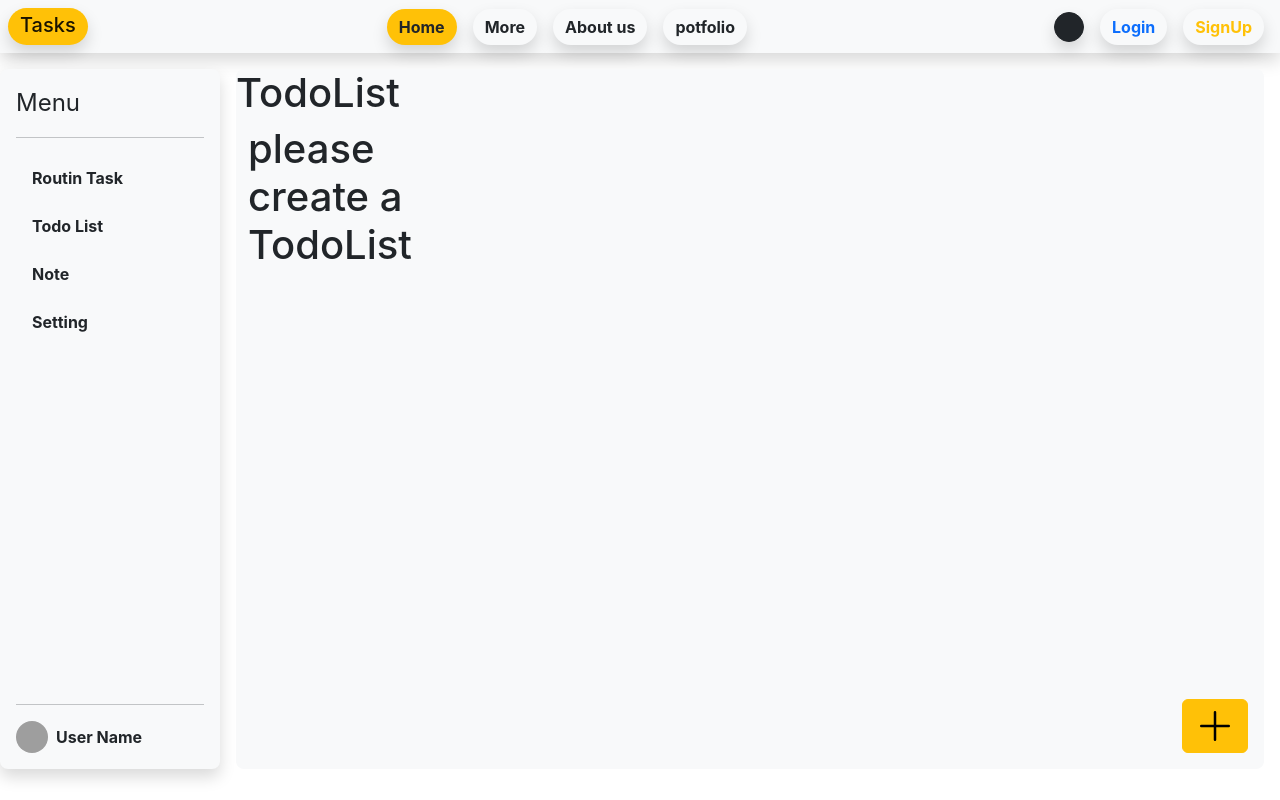
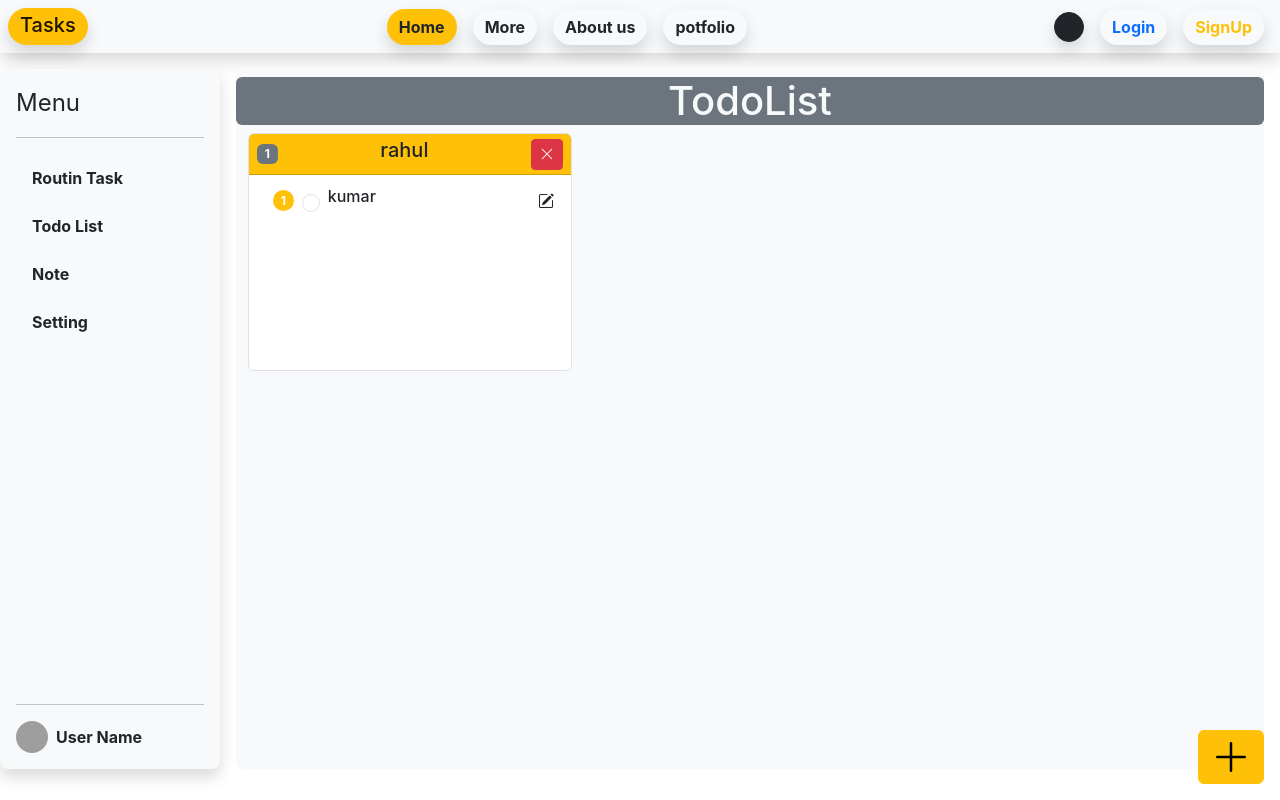
Before and after one commit to Rahulsrivastava0124/daily-task, a React (Create React App) app: page /Home/TodoList in a window 1280 px wide. Shown: the top 800 px of the page. Built offline with nearby package versions, Linux system fonts and the light colour scheme; grey boxes are pictures that could not be loaded; the HTML template or start-up script is replaced by a standard one.

Commit message:
TodoTask Edit listItem Function Completed

```diff
--- a/src/Component/Home_inputs.jsx
+++ b/src/Component/Home_inputs.jsx
@@ -12,8 +12,7 @@ export default function Home_task(props) {
   const [TodoList, setTodoList] = useState(
     todostorage !== null ? todostorage : [["rahul", "kumar"]]
   );
-  console.log(TodoList);
-
+  const [TodoEditList, setTodoEditList] = useState([0, 0]);
   const [add, setAdd] = useState(["add"]);
   const [update, setupdate] = useState("");
 
@@ -26,6 +25,25 @@ export default function Home_task(props) {
   const handelRemove = (index) => {
     let newAdd = add.slice(1);
     setAdd(newAdd);
+  };
+
+  //deleteCard
+  //RoutinDeleteCard
+  const RoutinDeleteCard = (index) => {
+    routinstorage.splice(index, 1);
+    setRoutinList(routinstorage);
+    let Deleted_data_set_local = JSON.stringify(routinstorage);
+    localStorage.setItem("RoutinTask", Deleted_data_set_local);
+    setupdate("Removed Routin Card");
+  };
+
+  //TodoDeleteCard
+  const TodoDeleteCard = (index) => {
+    todostorage.splice(index, 1);
+    setTodoList(todostorage);
+    let Deleted_data_set_local = JSON.stringify(todostorage);
+    localStorage.setItem("TodoTask", Deleted_data_set_local);
+    setupdate("Removed TodoList Card");
   };
 
   //save the in local host and Show The data in card form in Container
@@ -41,6 +59,9 @@ export default function Home_task(props) {
     let RotinString = JSON.stringify(routinList);
     localStorage.setItem("RoutinTask", `${RotinString}`);
     setupdate("hello rahul");
+    document.getElementById("routinTitle").value = null;
+    document.getElementById("routin0").value = null;
+    setAdd(["Add"]);
   };
 
   //Todo Task Save Function
@@ -55,15 +76,255 @@ export default function Home_task(props) {
     let RotinString = JSON.stringify(TodoList);
     localStorage.setItem("TodoTask", `${RotinString}`);
     setupdate("hello rahul");
+    document.getElementById("todoTitle").value = null;
+    document.getElementById("Todo0").value = null;
+    setAdd(["Add"]);
+  };
+
+  //complete task effect status
+  const todoList_status = (e, ind, Todoindex) => {
+    e.target.classList.add(`True_states${Todoindex}`);
+    let Selected = document.querySelectorAll(`.True_states${Todoindex}`);
+    for (let index = 0; index < Selected.length; index++) {
+      if (Selected[index].checked === true) {
+        Selected[
+          index
+        ].parentElement.parentElement.parentElement.childNodes[1].classList.add(
+          "hide"
+        );
+        Selected[index].parentElement.classList.add(
+          "text-decoration-line-through"
+        );
+        Selected[index].parentElement.parentElement.parentElement.classList.add(
+          "bg-success"
+        );
+      } else {
+        Selected[
+          index
+        ].parentElement.parentElement.parentElement.childNodes[1].classList.remove(
+          "hide"
+        );
+        Selected[index].parentElement.classList.remove(
+          "text-decoration-line-through"
+        );
+        Selected[
+          index
+        ].parentElement.parentElement.parentElement.classList.remove(
+          "bg-success"
+        );
+      }
+    }
+  };
+  //Edit_list function
+  const [ChangeEditList, setChangeEditList] = useState(
+    TodoList[TodoEditList[0]][TodoEditList[1]]
+  );
+  const EditTodofun = (e, index, Todoindex) => {
+    setTodoEditList([Todoindex, index]);
+    setChangeEditList(TodoList[Todoindex][index]);
+    setupdate("issue");
+  };
+  //Edit TodoList Function
+  const EditTodoList = (e) => {
+    let Edit_input_value = document.getElementById("Edit_input_value").value;
+    let data = TodoList;
+    let Edit_Data = (data[TodoEditList[0]][
+      TodoEditList[1]
+    ] = Edit_input_value);
+    setTodoList(data);
+    localStorage.setItem("TodoTask",JSON.stringify(data))
+    setupdate("All Edited ")
+  };
+  //Edit_onChange Value
+
+  const Change_EditTodoList = (e) => {
+    setChangeEditList(e.target.value);
   };
   // body
   return (
     <>
-      <div className=" w-100 m-3 mt-3 position-relative rounded-3 bg-light home_desk">
+      <div className=" w-100 m-3 mt-3  rounded-3 bg-light home_desk">
         {/* <!-- Button trigger modal --> */}
+        {/* menu Output body Container */}
+        <h1 className="text-center my-2 bg-secondary rounded-2 text-light">
+          {props.menuBody.TaskTitle}
+        </h1>
+        {props.menuBody.TaskTitle === "Routin" ? (
+          <div
+            className="container position-relative"
+            style={{
+              overflow: "auto",
+            }}
+          >
+            <div className="row row-cols-1 row-cols-md-4 g-3 ">
+              {routinList.length !== 0 ? (
+                routinList.map((element, routinindex) => {
+                  return (
+                    <div className={update} key={routinindex}>
+                      <div
+                        className="card border mb-3"
+                        style={{
+                          maxWidth: "18rem",
+                          height: "238px",
+                        }}
+                      >
+                        <div className="card-header bg-warning d-flex px-2 py-1 justify-content-between align-items-center">
+                          <span className="badge bg-secondary ">
+                            {routinindex + 1}
+                          </span>
+
+                          <div className="text-muted fw-bold fs-5 ">
+                            {element[0]}{" "}
+                          </div>
+                          <button
+                            className="btn btn-danger btn-sm"
+                            onClick={() => {
+                              RoutinDeleteCard(routinindex);
+                            }}
+                          >
+                            <i className="bi bi-x-lg"></i>
+                          </button>
+                        </div>
+                        <div
+                          className="card-body text-primary"
+                          style={{
+                            overflow: "auto",
+                          }}
+                        >
+                          <ul className="list-group list-group-flush">
+                            {element.map((element, index) => {
+                              return (
+                                <li
+                                  key={index}
+                                  className="list-group-item"
+                                  style={
+                                    index === 0
+                                      ? {
+                                          display: "none",
+                                        }
+                                      : null
+                                  }
+                                >
+                                  {element}
+                                </li>
+                              );
+                            })}
+                          </ul>
+                        </div>
+                      </div>
+                    </div>
+                  );
+                })
+              ) : (
+                <h4 className="text-info fw-bold">
+                  {" "}
+                  please create a Routin...
+                </h4>
+              )}
+            </div>
+          </div>
+        ) : props.menuBody.TaskTitle === "TodoList" ? (
+          <div
+            className="container"
+            style={{
+              overflow: "auto",
+            }}
+          >
+            <div className="row row-cols-1 row-cols-md-3 g-3">
+              {TodoList.length !== 0 ? (
+                TodoList.map((element, Todoindex) => {
+                  return (
+                    <div className={update} key={Todoindex}>
+                      <div
+                        className="card border mb-3"
+                        style={{
+                          maxWidth: "24rem",
+                          height: "238px",
+                        }}
+                      >
+                        <div className="card-header bg-warning d-flex px-2 py-1 justify-content-between  align-items-center">
+                          <span className="badge bg-secondary">
+                            {Todoindex + 1}
+                          </span>
+                          <h5> {element[0]}</h5>
+                          <button
+                            className="btn btn-sm btn-danger"
+                            onClick={() => {
+                              TodoDeleteCard(Todoindex);
+                            }}
+                          >
+                            {" "}
+                            <i className="bi bi-x-lg"></i>
+                          </button>
+                        </div>
+                        <div
+                          className="card-body text-primary p-0"
+                          style={{
+                            overflow: "auto",
+                          }}
+                        >
+                          <ul className="list-group list-group-flush">
+                            {element.map((element, index) => {
+                              return (
+                                <li
+                                  key={index}
+                                  className={`list-group-item rounded-2 mt-1 ${
+                                    index === 0
+                                      ? ` hide `
+                                      : `d-flex justify-content-between`
+                                  }`}
+                                >
+                                  <div className="d-flex ustify-content-between align-items-center">
+                                    <span className="badge bg-warning mx-2 rounded-5">
+                                      {index}
+                                    </span>
+                                    <div className="d-flex ustify-content-between align-items-center">
+                                      <input
+                                        className="form-check-input me-2 border rounded-4 p-2"
+                                        id={`checked${index}`}
+                                        type="checkbox"
+                                        onClick={(e) => {
+                                          todoList_status(e, index, Todoindex);
+                                        }}
+                                      />
+                                      <h6> {element}</h6>
+                                    </div>
+                                  </div>
+                                  <div>
+                                    {/* <!-- Button trigger modal --> */}
+                                    <button
+                                      type="button"
+                                      className="btn p-0 "
+                                      data-bs-toggle="modal"
+                                      data-bs-target="#Edit_list_Modal"
+                                      onClick={(e) => {
+                                        EditTodofun(e, index, Todoindex);
+                                      }}
+                                    >
+                                      <i className="bi bi-pencil-square"></i>
+                                    </button>
+                                  </div>
+                                </li>
+                              );
+                            })}
+                          </ul>
+                        </div>
+                      </div>
+                    </div>
+                  );
+                })
+              ) : (
+                <h4 className="text-info fw-bold">
+                  {" "}
+                  please create a TodoList...
+                </h4>
+              )}
+            </div>
+          </div>
+        ) : null}
         <button
           type="button"
-          className=" btn btn-warning position-absolute bottom-0 end-0 m-3"
+          className=" btn btn-warning position-absolute bottom-0 end-0 m-3 position-fixed"
           data-bs-toggle="modal"
           data-bs-target="#exampleModal"
         >
@@ -81,7 +342,6 @@ export default function Home_task(props) {
             />
           </svg>
         </button>
-
         {/* <!-- Modal --> */}
         <div
           className="modal fade"
@@ -253,9 +513,23 @@ export default function Home_task(props) {
                       </button>
                     </div>
                   </>
-                ) : props.menuBody.TaskTitle === "Note" ? (
+                ) : //note
+                props.menuBody.TaskTitle === "Note" ? (
                   <>
                     <div className="mb-3">
+                      <label
+                        htmlFor="exampleFormControlTask1"
+                        className="form-label"
+                      >
+                        Note Title
+                      </label>
+
+                      <input
+                        type="text"
+                        className="form-control"
+                        id="routinTitle"
+                        placeholder="Write a book"
+                      />
                       <label
                         for="exampleFormControlTextarea1"
                         className="form-label"
@@ -290,123 +564,56 @@ export default function Home_task(props) {
             </div>
           </div>
         </div>
-{/* menu Output body Container */}
-        <h1>{props.menuBody.TaskTitle}</h1>
-        {props.menuBody.TaskTitle === "Routin" ? (
-          <div
-            className="container"
-            style={{
-              overflow: "auto",
-            }}
-          >
-            <div className="row row-cols-1 row-cols-md-4 g-3">
-              {routinList.length !== 1 ? (
-                routinList.map((element, index) => {
-                  return (
-                    <div className={update} key={index}>
-                      <div
-                        className="card border mb-3"
-                        style={{
-                          maxWidth: "18rem",
-                          height: "238px",
-                        }}
-                      >
-                        <div className="card-header bg-warning">
-                          {element[0]}
-                        </div>
-                        <div
-                          className="card-body text-primary"
-                          style={{
-                            overflow: "auto",
-                          }}
-                        >
-                          <ul className="list-group list-group-flush">
-                            {element.map((element, index) => {
-                              return (
-                                <li
-                                  key={index}
-                                  className="list-group-item"
-                                  style={
-                                    index === 0
-                                      ? {
-                                          display: "none",
-                                        }
-                                      : null
-                                  }
-                                >
-                                  {element}
-                                </li>
-                              );
-                            })}
-                          </ul>
-                        </div>
-                      </div>
-                    </div>
-                  );
-                })
-              ) : (
-                <h1> please create a Routin</h1>
-              )}
+      </div>
+      <div
+        className="modal fade"
+        id="Edit_list_Modal"
+        tabIndex="-1"
+        aria-labelledby="exampleModalLabel"
+        aria-hidden="true"
+      >
+        <div className="modal-dialog">
+          <div className="modal-content">
+            <div className="modal-header">
+              <h5 className="modal-title" id="exampleModalLabel">
+                Modal title
+              </h5>
+              <button
+                type="button"
+                className="btn-close"
+                data-bs-dismiss="modal"
+                aria-label="Close"
+              ></button>
+            </div>
+            <div className="modal-body" id={update}>
+              <input
+                className="form-control"
+                id="Edit_input_value"
+                type="text"
+                value={ChangeEditList}
+                aria-label="default input example"
+                onChange={(e) => Change_EditTodoList(e)}
+              />
+            </div>
+            <div className="modal-footer">
+              <button
+                type="button"
+                className="btn btn-secondary"
+                data-bs-dismiss="modal"
+              >
+                Close
+              </button>
+              <button
+                type="button"
+                className="btn btn-primary"
+                data-bs-dismiss="modal"
+                onClick={(e) => EditTodoList(e)}
+              >
+                Save changes
+              </button>
             </div>
           </div>
-        ) : props.menuBody.TaskTitle === "TodoList" ? (
-          <div
-            className="container"
-            style={{
-              overflow: "auto",
-            }}
-          >
-            <div className="row row-cols-1 row-cols-md-4 g-3">
-              {TodoList.length !== 1 ? (
-                TodoList.map((element, index) => {
-                  return (
-                    <div className={update} key={index}>
-                      <div
-                        className="card border mb-3"
-                        style={{
-                          maxWidth: "18rem",
-                          height: "238px",
-                        }}
-                      >
-                        <div className="card-header bg-warning">
-                          {element[0]}
-                        </div>
-                        <div
-                          className="card-body text-primary"
-                          style={{
-                            overflow: "auto",
-                          }}
-                        >
-                          <ul className="list-group list-group-flush">
-                            {element.map((element, index) => {
-                              return (
-                                <li
-                                  key={index}
-                                  className="list-group-item"
-                                  style={
-                                    index === 0
-                                      ? {
-                                          display: "none",
-                                        }
-                                      : null
-                                  }
-                                >
-                                  {element}
-                                </li>
-                              );
-                            })}
-                          </ul>
-                        </div>
-                      </div>
-                    </div>
-                  );
-                })
-              ) : (
-                <h1> please create a TodoList</h1>
-              )}
-            </div>
-          </div>
-        ) : null}
+        </div>
       </div>
     </>
   );
--- a/src/index.css
+++ b/src/index.css
@@ -49,4 +49,59 @@ background: #ffc107;
 }
 .home_desk{
   height: 700px;
+  overflow: auto;
 }
+
+/* scroll  */
+/* ~/scrollbar.css */
+
+/* Default (light) theme */
+:root {
+  --page-background: white;
+
+  --scrollbar-track: transparent;
+  --scrollbar-thumb: rgb(187, 186, 179);
+  --scrollbar-thumb-hover: rgb(137, 138, 134);
+
+  --scrollbar-width: 12px;
+}
+/* Default (light) theme */
+
+/* Dark theme */
+html.dark {
+  --page-background: black;
+
+  --scrollbar-thumb: rgb(251, 200, 71);
+  --scrollbar-thumb-hover: rgb(210, 189, 30);
+}
+/* Dark theme */
+
+/* Firefox */
+* {
+  scrollbar-width: thick; /* none | auto  */
+  scrollbar-color: var(--scrollbar-thumb) var(--scrollbar-track);
+}
+/* Firefox */
+
+/* Chrome, Edge, Safari */
+*::-webkit-scrollbar {
+  width: var(--scrollbar-width); /* vertical scrollbar */
+  height: var(--scrollbar-width); /* horizontal scrollbar */
+}
+
+*::-webkit-scrollbar-track {
+  background: var(--scrollbar-track);
+}
+
+*::-webkit-scrollbar-thumb {
+  background: var(--scrollbar-thumb);
+  border-radius: var(--scrollbar-width);
+  border: calc(var(--scrollbar-width) / 4) solid var(--page-background);
+}
+
+*::-webkit-scrollbar-thumb:hover {
+  background: var(--scrollbar-thumb-hover);
+}
+/* Chrome, Edge, Safari */
+
+/* input style */
```
